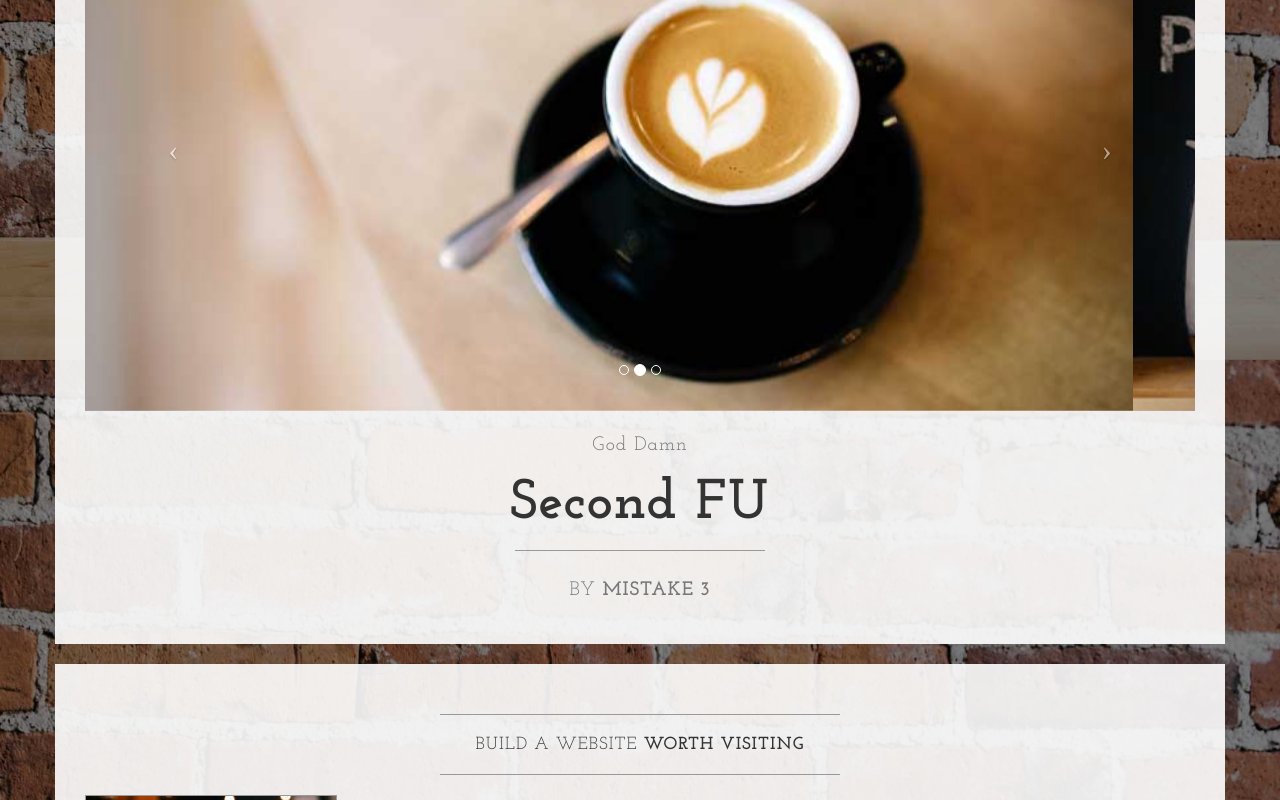
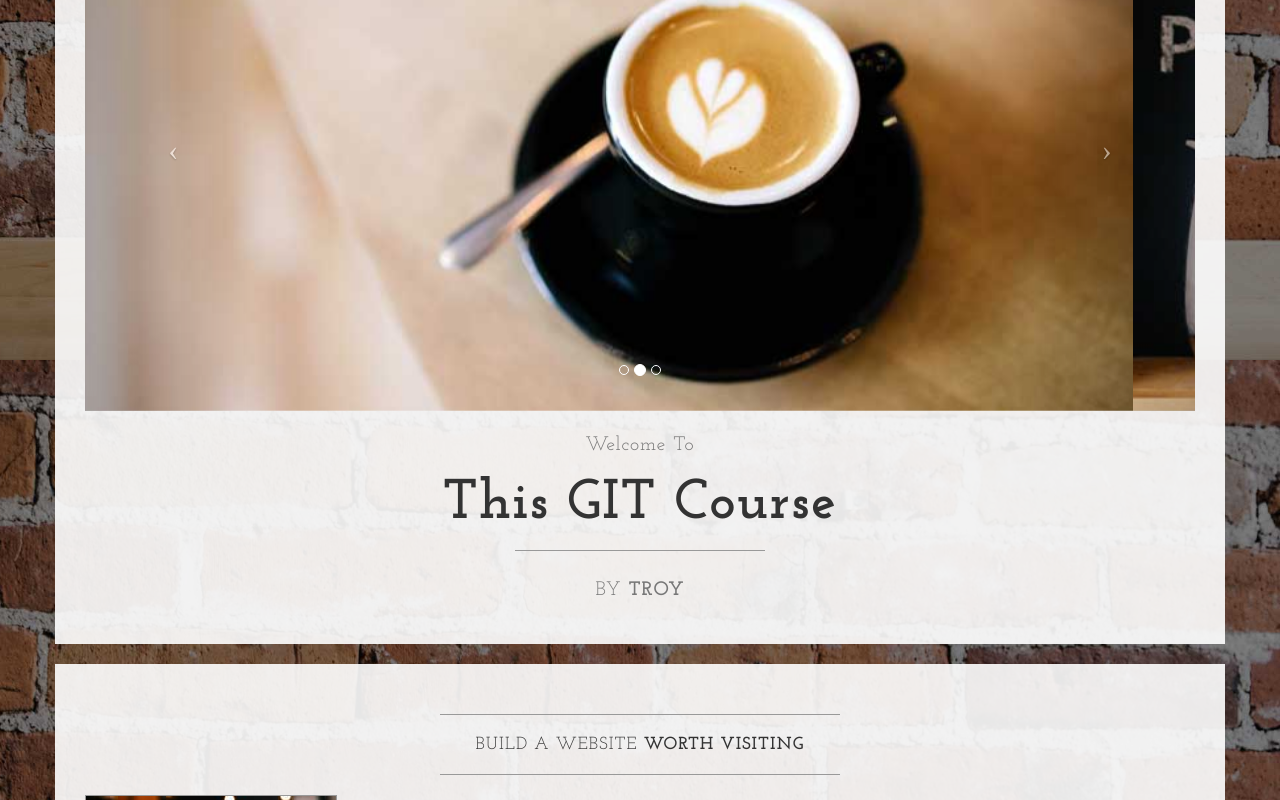
Before and after one commit to tphilis/Learnable-GIT-course, a plain HTML site: page index.html in a window 1280 px wide. Shown: the part 440-1240 px from the top of the page. Drawn offline with nearby package versions, Linux system fonts and the light colour scheme.

Commit message:
Revert "Committing our third mistake we left the other two in place"
This reverts commit b0a035cf79ef2034602da9039e3797128dbb4763.

```diff
--- a/index.html
+++ b/index.html
@@ -106,13 +106,13 @@
                         </a>
                     </div>
                     <h2 class="brand-before">
-                        <small>God Damn</small>
+                        <small>Welcome to</small>
                     </h2>
-                    <h1 class="brand-name">Second FU</h1>
+                    <h1 class="brand-name">This GIT Course</h1>
                     <hr class="tagline-divider">
                     <h2>
                         <small>By
-                            <strong>Mistake 3</strong>
+                            <strong>Troy</strong>
                         </small>
                     </h2>
                 </div>
```
